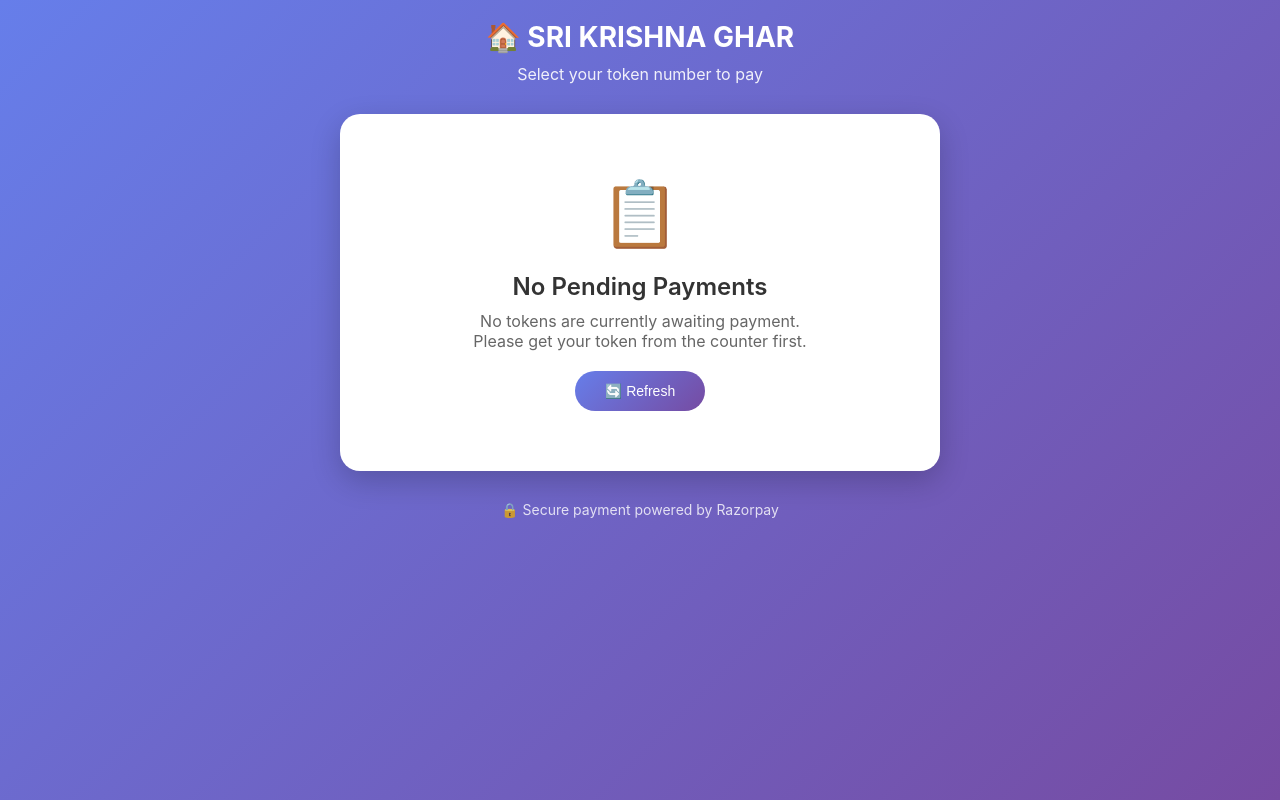
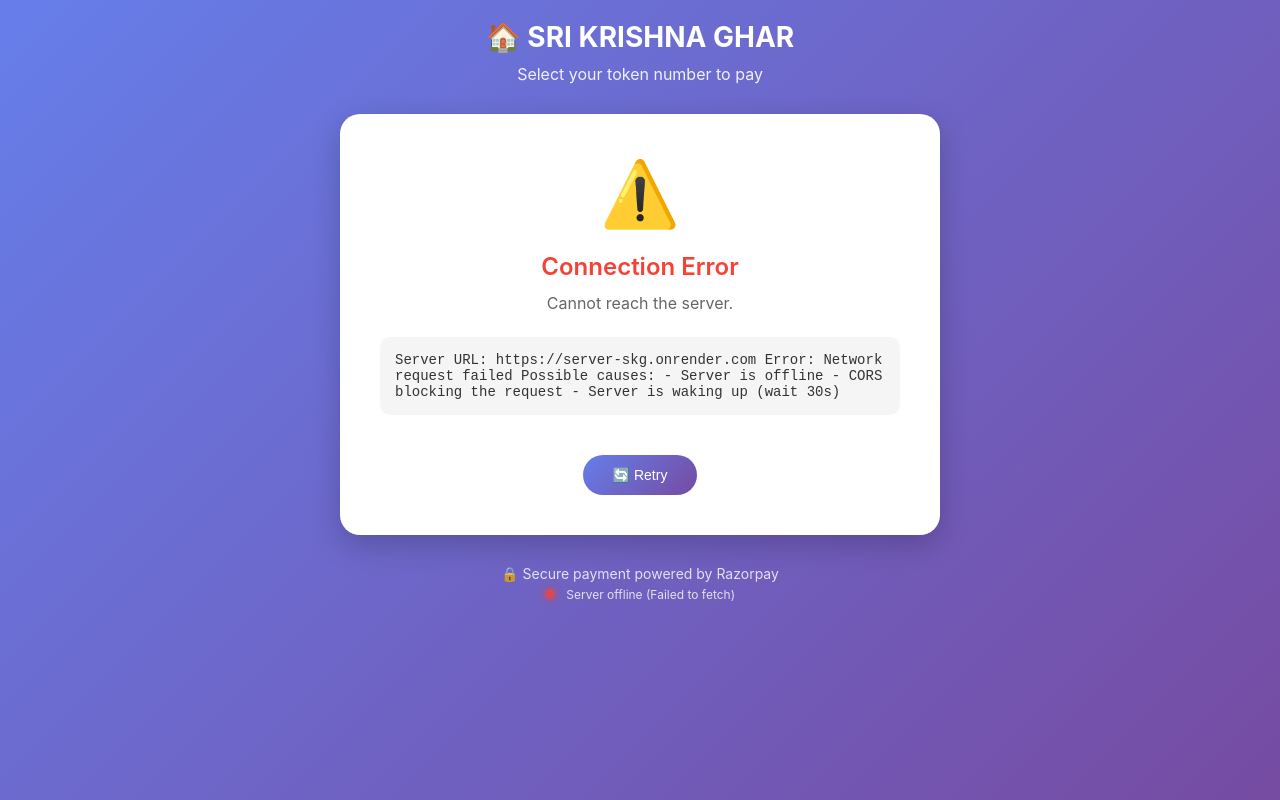
Before and after one commit to debugcat-hub/Server_SKG, a website: page public/payment.html in a window 1280 px wide. Drawn offline with Linux system fonts and the light colour scheme; no server answers.

Commit message:
Enhance error handling and server connection in payment page
Added error handling and improved server connection logic.

```diff
--- a/public/payment.html
+++ b/public/payment.html
@@ -2,7 +2,7 @@
 <html lang="en">
 <head>
     <meta charset="UTF-8">
-    <meta name="viewport" content="width=device-width, initial-scale=1.0">
+    <meta name="viewport"="width=device-width, initial-scale=1.0">
     <title>SRI KRISHNA GHAR - Payment</title>
     <script src="https://checkout.razorpay.com/v1/checkout.js"></script>
     <style>
@@ -96,6 +96,14 @@
             box-shadow: 0 10px 30px rgba(0,0,0,0.2);
         }
 
+        .error-state {
+            background: white;
+            border-radius: 20px;
+            padding: 40px;
+            text-align: center;
+            box-shadow: 0 10px 30px rgba(0,0,0,0.2);
+        }
+
         .empty-icon {
             font-size: 64px;
             margin-bottom: 20px;
@@ -111,6 +119,27 @@
         .empty-text {
             font-size: 16px;
             color: #666;
+            line-height: 1.6;
+        }
+
+        .error-title {
+            font-size: 24px;
+            color: #f44336;
+            margin-bottom: 10px;
+            font-weight: 600;
+        }
+
+        .error-details {
+            background: #f5f5f5;
+            padding: 15px;
+            border-radius: 10px;
+            margin: 20px 0;
+            font-family: monospace;
+            font-size: 14px;
+            text-align: left;
+            color: #333;
+            max-height: 200px;
+            overflow-y: auto;
         }
 
         .loading {
@@ -228,6 +257,24 @@
             font-size: 14px;
             opacity: 0.8;
         }
+
+        .status-indicator {
+            display: inline-block;
+            width: 10px;
+            height: 10px;
+            border-radius: 50%;
+            margin-right: 8px;
+        }
+
+        .status-online {
+            background: #4caf50;
+            box-shadow: 0 0 10px #4caf50;
+        }
+
+        .status-offline {
+            background: #f44336;
+            box-shadow: 0 0 10px #f44336;
+        }
     </style>
 </head>
 <body>
@@ -240,6 +287,7 @@
     <div id="loadingState" class="loading">
         <div class="spinner"></div>
         <div>Loading pending tokens...</div>
+        <div style="margin-top: 10px; font-size: 12px; opacity: 0.8;" id="loadingStatus"></div>
     </div>
 
     <div id="tokenGrid" class="token-grid" style="display: none;"></div>
@@ -252,6 +300,16 @@
             Please get your token from the counter first.
         </div>
         <button class="refresh-btn" onclick="loadTokens()">🔄 Refresh</button>
+    </div>
+
+    <div id="errorState" class="error-state" style="display: none;">
+        <div class="empty-icon">⚠️</div>
+        <div class="error-title">Connection Error</div>
+        <div class="empty-text" id="errorMessage">
+            Unable to connect to the server.
+        </div>
+        <div class="error-details" id="errorDetails"></div>
+        <button class="refresh-btn" onclick="loadTokens()">🔄 Retry</button>
     </div>
 
     <div id="successMessage" class="success-message">
@@ -270,24 +328,80 @@
     </div>
 
     <div class="footer">
-        🔒 Secure payment powered by Razorpay
+        🔒 Secure payment powered by Razorpay<br>
+        <span id="serverStatus" style="font-size: 12px; margin-top: 5px; display: inline-block;">
+            <span class="status-indicator status-offline"></span>
+            Checking server...
+        </span>
     </div>
 </div>
 
 <script>
+    const API_BASE = 'https://server-skg.onrender.com';
+
+    async function checkServerHealth() {
+        try {
+            const controller = new AbortController();
+            const timeoutId = setTimeout(() => controller.abort(), 10000);
+
+            const response = await fetch(`${API_BASE}/health`, {
+                signal: controller.signal
+            });
+            clearTimeout(timeoutId);
+
+            if (response.ok) {
+                document.getElementById('serverStatus').innerHTML = `
+                    <span class="status-indicator status-online"></span>
+                    Server online
+                `;
+                return true;
+            }
+            return false;
+        } catch (error) {
+            document.getElementById('serverStatus').innerHTML = `
+                <span class="status-indicator status-offline"></span>
+                Server offline (${error.message})
+            `;
+            return false;
+        }
+    }
+
     async function loadTokens() {
         const loadingState = document.getElementById('loadingState');
         const tokenGrid = document.getElementById('tokenGrid');
         const emptyState = document.getElementById('emptyState');
+        const errorState = document.getElementById('errorState');
+        const loadingStatus = document.getElementById('loadingStatus');
 
+        // Hide all states
         loadingState.style.display = 'block';
         tokenGrid.style.display = 'none';
         emptyState.style.display = 'none';
+        errorState.style.display = 'none';
+
+        loadingStatus.textContent = 'Connecting to server...';
 
         try {
-            const response = await fetch('/api/pending-tokens');
+            // Add timeout to fetch
+            const controller = new AbortController();
+            const timeoutId = setTimeout(() => controller.abort(), 15000); // 15 second timeout
+
+            loadingStatus.textContent = 'Fetching pending tokens...';
+
+            const response = await fetch(`${API_BASE}/api/pending-tokens`, {
+                signal: controller.signal,
+                headers: {
+                    'Accept': 'application/json'
+                }
+            });
+
+            clearTimeout(timeoutId);
+
+            if (!response.ok) {
+                throw new Error(`Server returned ${response.status}: ${response.statusText}`);
+            }
+
             const data = await response.json();
-
             loadingState.style.display = 'none';
 
             if (data.tokens && data.tokens.length > 0) {
@@ -300,40 +414,69 @@
                     card.onclick = () => initiatePayment(token.token_number, token.amount);
 
                     card.innerHTML = `
-                            <div class="token-number">#${token.token_number}</div>
-                            <div class="token-amount">₹${token.amount}</div>
-                        `;
+                        <div class="token-number">#${token.token_number}</div>
+                        <div class="token-amount">₹${token.amount}</div>
+                    `;
 
                     tokenGrid.appendChild(card);
                 });
+
+                await checkServerHealth();
             } else {
                 emptyState.style.display = 'block';
+                await checkServerHealth();
             }
 
         } catch (error) {
             console.error('Error loading tokens:', error);
             loadingState.style.display = 'none';
-            emptyState.style.display = 'block';
+            errorState.style.display = 'block';
+
+            let errorMsg = 'Unable to connect to the server.';
+            let errorDetail = '';
+
+            if (error.name === 'AbortError') {
+                errorMsg = 'Server is taking too long to respond.';
+                errorDetail = 'The server might be sleeping (Render free tier). Please wait 30 seconds and try again.';
+            } else if (error.message.includes('Failed to fetch')) {
+                errorMsg = 'Cannot reach the server.';
+                errorDetail = `Server URL: ${API_BASE}\nError: Network request failed\n\nPossible causes:\n- Server is offline\n- CORS blocking the request\n- Server is waking up (wait 30s)`;
+            } else {
+                errorMsg = error.message;
+                errorDetail = `Full error: ${error.toString()}\nServer: ${API_BASE}`;
+            }
+
+            document.getElementById('errorMessage').textContent = errorMsg;
+            document.getElementById('errorDetails').textContent = errorDetail;
+
+            await checkServerHealth();
         }
     }
 
     async function initiatePayment(tokenNumber, amount) {
         try {
-            // Create order
-            const response = await fetch('/api/create-order', {
+            const controller = new AbortController();
+            const timeoutId = setTimeout(() => controller.abort(), 15000);
+
+            const response = await fetch(`${API_BASE}/api/create-order`, {
                 method: 'POST',
-                headers: { 'Content-Type': 'application/json' },
-                body: JSON.stringify({ token_number: tokenNumber })
+                headers: {
+                    'Content-Type': 'application/json',
+                    'Accept': 'application/json'
+                },
+                body: JSON.stringify({ token_number: tokenNumber }),
+                signal: controller.signal
             });
+
+            clearTimeout(timeoutId);
 
             const orderData = await response.json();
 
             if (!response.ok) {
-                alert(orderData.message || 'Failed to create order');
+                alert(orderData.error || orderData.message || 'Failed to create order');
                 return;
             }
 
-            // Initialize Razorpay
             const options = {
                 key: orderData.key,
                 amount: orderData.amount,
@@ -349,7 +492,7 @@
                 },
                 modal: {
                     ondismiss: function() {
-                        // Payment cancelled
+                        console.log('Payment cancelled by user');
                     }
                 }
             };
@@ -359,26 +502,35 @@
 
         } catch (error) {
             console.error('Payment error:', error);
-            alert('Failed to initiate payment. Please try again.');
+            if (error.name === 'AbortError') {
+                alert('Server timeout. Please try again in a moment.');
+            } else {
+                alert('Failed to initiate payment. Please try again.');
+            }
         }
     }
 
     function showSuccess(tokenNumber) {
         document.getElementById('tokenGrid').style.display = 'none';
         document.getElementById('emptyState').style.display = 'none';
+        document.getElementById('errorState').style.display = 'none';
         document.getElementById('successToken').textContent = `#${tokenNumber}`;
         document.getElementById('successMessage').style.display = 'block';
     }
 
-    // Load tokens on page load
-    window.onload = loadTokens;
+    // Check server health on load
+    window.onload = async () => {
+        await checkServerHealth();
+        await loadTokens();
+    };
 
-    // Auto refresh every 10 seconds
+    // Auto refresh every 15 seconds (instead of 10)
     setInterval(() => {
-        if (document.getElementById('successMessage').style.display === 'none') {
+        if (document.getElementById('successMessage').style.display === 'none' &&
+            document.getElementById('errorState').style.display === 'none') {
             loadTokens();
         }
-    }, 10000);
+    }, 15000);
 </script>
 </body>
 </html>
```
